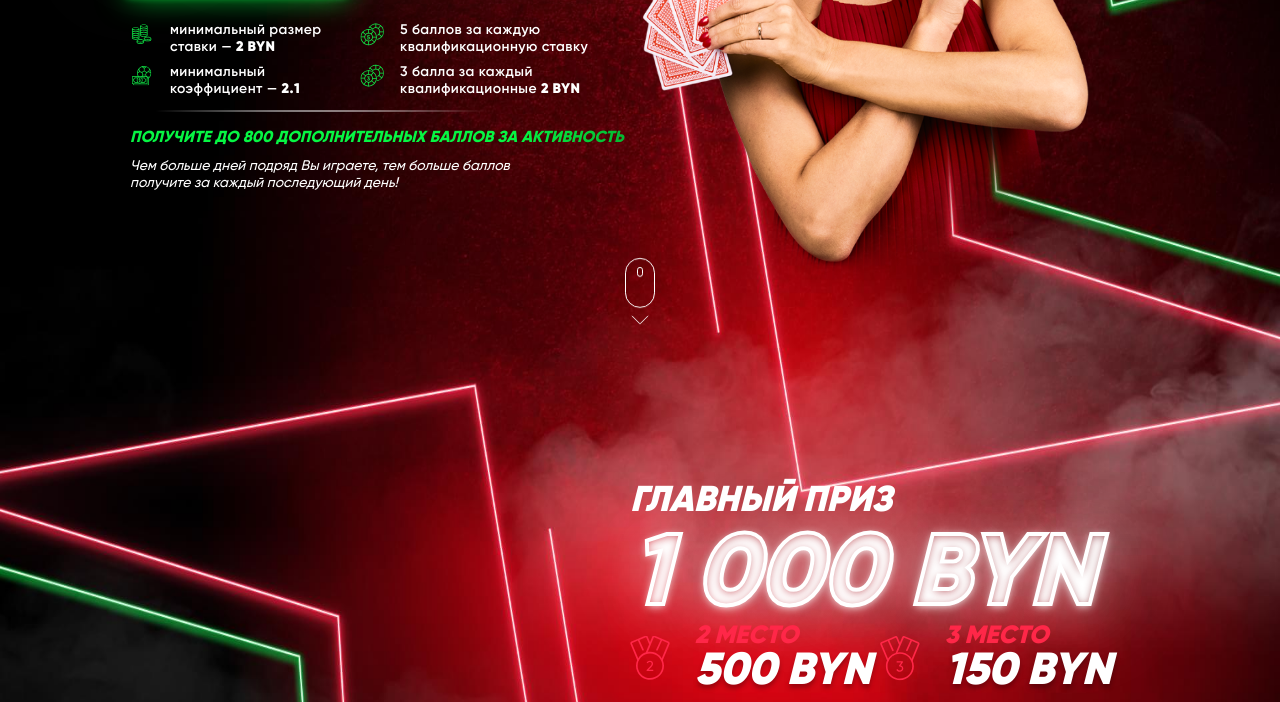
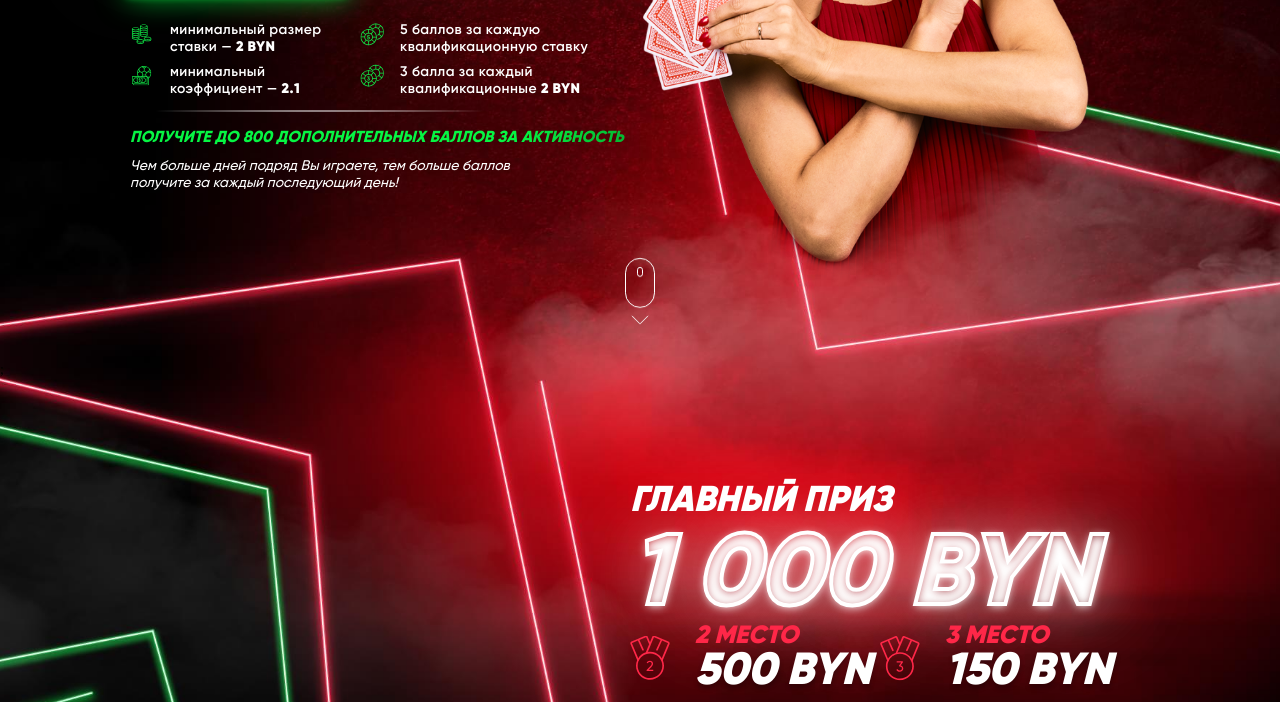
Before and after one commit to Butterbroad/betgames, a website: page #src/index.html in a window 1280 px wide. Shown: the part 437-1139 px from the top of the page. Drawn offline with nearby package versions, Linux system fonts and the light colour scheme; files that its build step writes are made by us from their sources; files whose address does not match are found by name; a web font is replaced by a local one.

Commit message:
changed bg

```diff
--- a/#src/index.html
+++ b/#src/index.html
@@ -40,9 +40,9 @@
 	<div class="wrapper">
 		<main class="page">
 			<div class="page__wrapper">
-				<div class="page__bg">
-					<img src="./img/bg.jpg" alt="">
-				</div>
+				<!-- <div class="page__bg">
+					<img class="background" src="./img/bg.jpg" alt="">
+				</div> -->
 				@@include('_screen1.html');
 
 				@@include('_screen2.html');
--- a/#src/js/script.js
+++ b/#src/js/script.js
@@ -82,6 +82,5 @@ mobLinks.forEach(link => {
 
 
 
-
 @@include('table.js');
 @@include('webpSupport.js');
--- a/#src/scss/base.scss
+++ b/#src/scss/base.scss
@@ -62,23 +62,35 @@ h1,h2,h3,h4,h5,h6{font-size:inherit;font-weight: 400;}
 		width: 100%;
 		height: 100%;
 		position: relative;
-	}
-	&__bg {
-		width: 100%;
-		height: 100%;
-		z-index: 2;
-		position: absolute;
-		left: 0;
-		top: 0;
-		img {
-			min-height: 100%;
-			max-width: 100%;
-			width: 100%;
+
+		background-image: url(../img/bg.jpg);
+		background-size: cover;
+		background-repeat: no-repeat;
+		background-position: center top;
+
+		@media (max-width: 1366px) {
+			background-size: 1400px;
 		}
-		@media(max-width: 1024px) {
-			display: none;
+		@media (max-width: 1024px) {
+			background-size: 1000px;
 		}
 	}
+	// &__bg {
+	// 	width: 100%;
+	// 	height: 100%;
+	// 	z-index: 2;
+	// 	position: absolute;
+	// 	left: 0;
+	// 	top: 0;
+	// 	img {
+	// 		min-height: 100%;
+	// 		max-width: 100%;
+	// 		width: 100%;
+	// 	}
+	// 	@media(max-width: 1024px) {
+	// 		display: none;
+	// 	}
+	// }
 }
 .screen {
 	// flex: 1 0 100%;
--- a/betgames/js/script.js
+++ b/betgames/js/script.js
@@ -67,7 +67,6 @@ mobLinks.forEach(link => {
   let newLink = isMobile() ? `https://m.${linkArray[1]}` : linkHref;
   link.setAttribute('href', newLink);
 });
-
 
 
 
```
Also changed, not shown: betgames/index.html (+3 -3 lines), betgames/css/style.css, betgames/css/style.min.css, betgames/img/768x1024.jpg (added), betgames/img/768x1024.webp (added), betgames/img/bg1024.jpg (added), betgames/img/bg1024.webp (added), betgames/img/bg767.jpg (added), betgames/img/bg767.webp (added).
